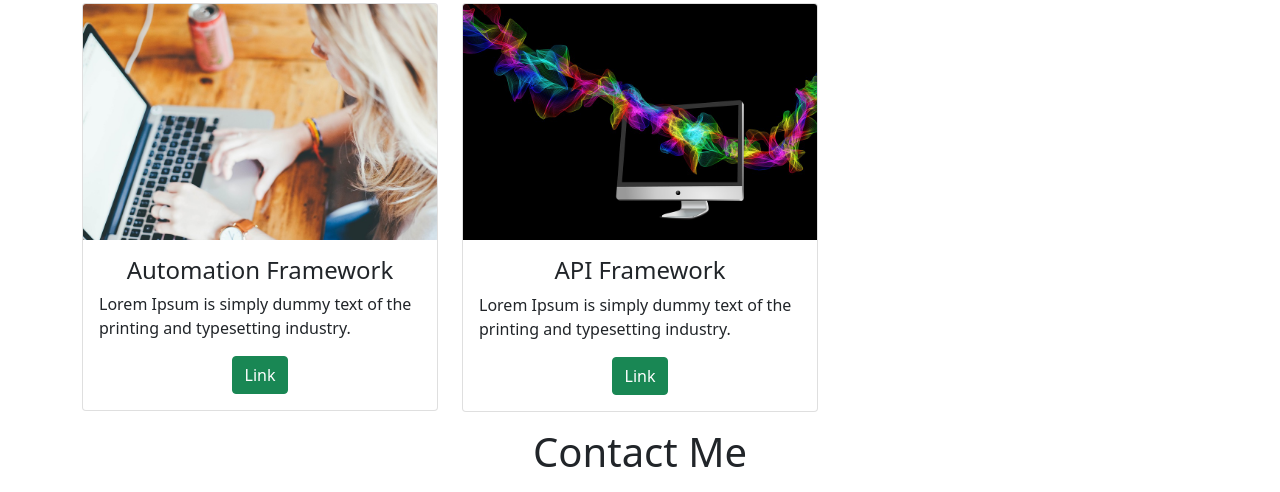
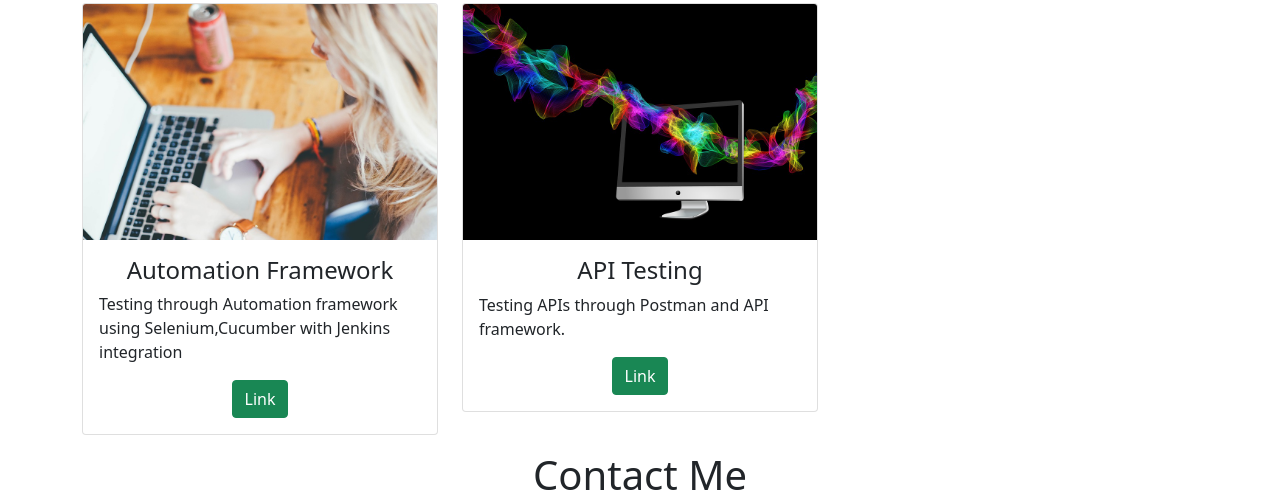
Before and after one commit to s9ahil/s9ahil.github.io, a plain HTML site: page index.html in a window 1280 px wide. Shown: the part 2077-2569 px from the top of the page. Drawn offline with nearby package versions, Linux system fonts and the light colour scheme.

Commit message:
updated portfolio

```diff
--- a/index.html
+++ b/index.html
@@ -179,7 +179,7 @@
                         <img class="card-img-top" src="images/portfolioImage1.jpg" alt="Card image" style="width:100%">
                         <div class="card-body">
                             <h4 class="card-title">Automation Framework</h4>
-                            <p class="card-text">Lorem Ipsum is simply dummy text of the printing and typesetting industry.</p>
+                            <p class="card-text">Testing through Automation framework using Selenium,Cucumber with Jenkins integration</p>
                             <div class="text-center">
                                 <a href="#" class="btn btn-success">Link</a>
                             </div>
@@ -191,8 +191,8 @@
                     <div class="card portfolioContent">
                         <img class="card-img-top" src="images/portfolioImage4.jpg" alt="Card image" style="width:100%">
                         <div class="card-body">
-                            <h4 class="card-title">API Framework</h4>
-                            <p class="card-text">Lorem Ipsum is simply dummy text of the printing and typesetting industry.</p>
+                            <h4 class="card-title">API Testing</h4>
+                            <p class="card-text"> Testing APIs through Postman and API framework.</p>
                             <div class="text-center">
                                 <a href="#" class="btn btn-success">Link</a>
                             </div>
```
